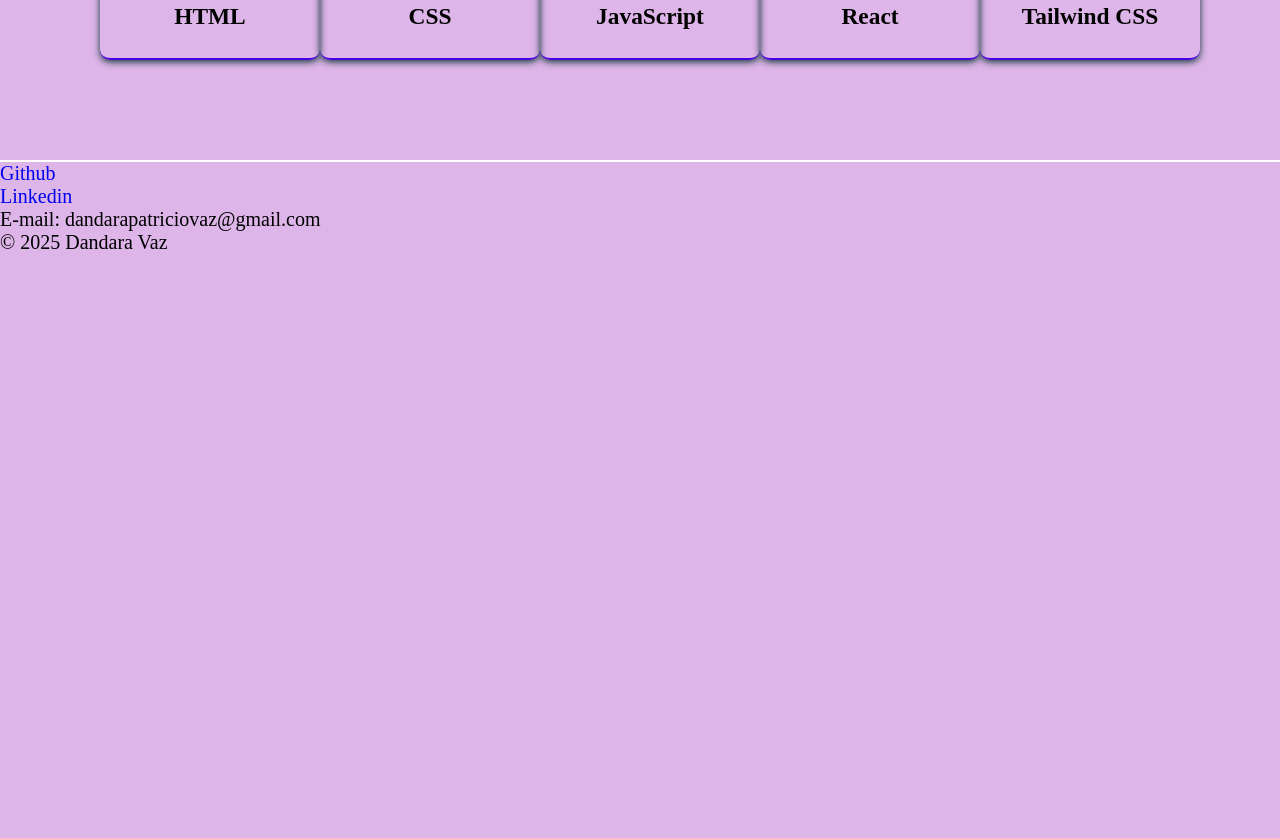
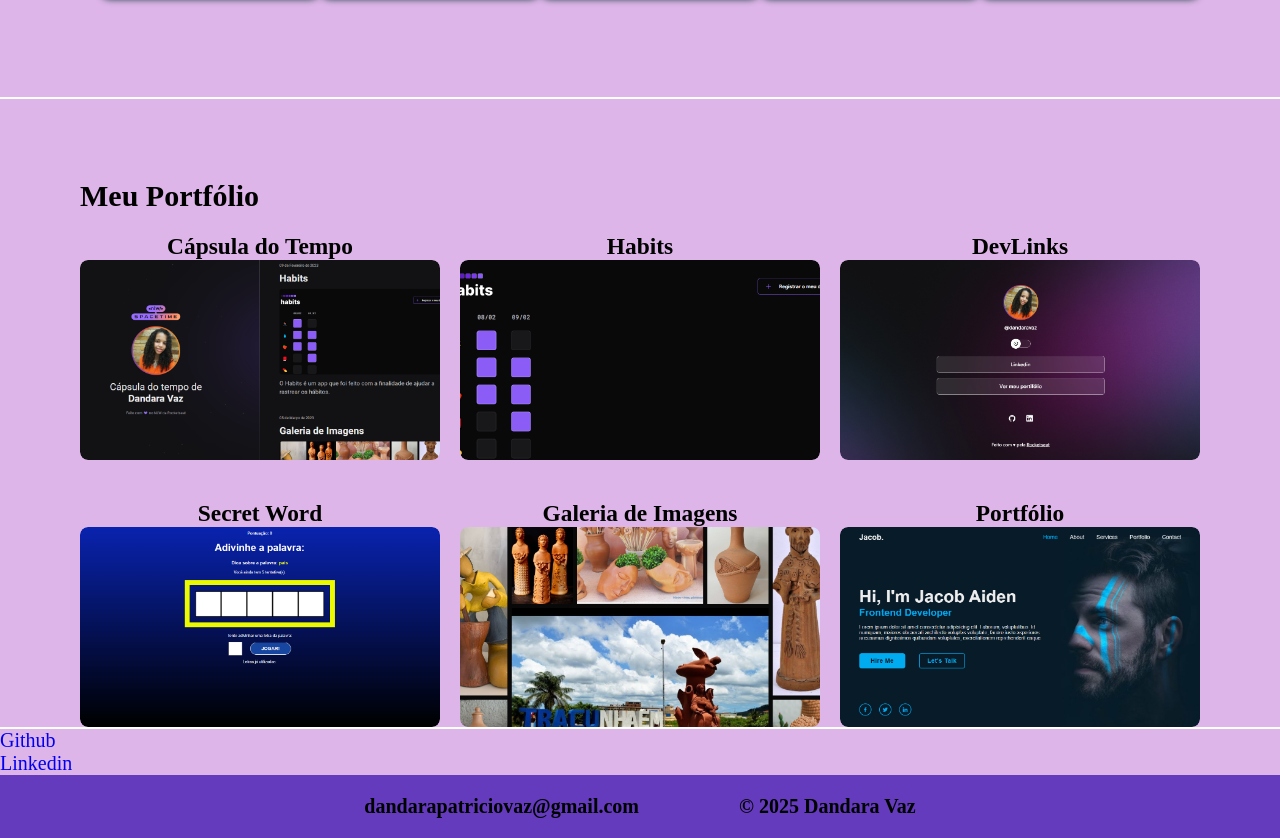
Before and after one commit to DandaraVaz/My_Portfolio, a plain HTML site: page Mapa/index.html in a window 1280 px wide. Shown: the part 1530-2368 px from the top of the page. Before the commit the page ends 1784 px from the top, so only its background shows below. Drawn offline with Linux system fonts and the light colour scheme.

Commit message:
Seção dos Projetos

```diff
--- a/Mapa/index.html
+++ b/Mapa/index.html
@@ -64,7 +64,66 @@
                     </div>
 
                 </section>
-                <section id="#projetos"></section>
+                <section id="projetos">
+                    <div class="portfolio">
+                        <h2>Meu Portfólio</h2>
+                    </div>
+                    <div class="projetos">
+                        <div class="memory">
+                            <a href="https://github.com/DandaraVaz/nlw-spacetime" target="_blank">
+                            <h3>Cápsula do Tempo</h3>
+                            <div>
+                                <img src="./assets/nlw-spacetime.png" alt="Aplicação Web Responsiva de Cápsula do tempo.">
+                            </div>
+                            </a>
+                        </div>
+
+                         <div class="memory">
+                            <a href="https://github.com/DandaraVaz/Habits" target="_blank">
+                            <h3>Habits</h3>
+                            <div>
+                                <img src="./assets/Habits.png" alt="O Habits é um app para ajudar a rastrear os hábitos.">
+                            </div>
+                            </a>
+                        </div>
+
+                        <div class="memory">
+                            <a href="https://github.com/DandaraVaz/DevLinks" target="_blank">
+                            <h3>DevLinks</h3>
+                            <div>
+                                <img src="./assets/DevLinks.png" alt="O DevLinks é um agregador de links para usar como cartão de visitas online.">
+                            </div>
+                            </a>
+                        </div>
+
+                        <div class="memory">
+                            <a href="https://github.com/DandaraVaz/secretword" target="_blank">
+                            <h3>Secret Word</h3>
+                            <div>
+                                <img src="./assets/SecretWord.png" alt="O Secret Word é um jogo para adivinhar palavras a partir das dicas.">
+                            </div>
+                            </a>
+                        </div>
+
+                        <div class="memory">
+                            <a href="https://github.com/DandaraVaz/galeria-grid-area" target="_blank">
+                            <h3>Galeria de Imagens</h3>
+                            <div>
+                                <img src="./assets/Galeria de imagens.png" alt="Galeria com imagens dos artesanatos da cidade de Tracunhaém">
+                            </div>
+                            </a>
+                        </div>
+
+                        <div class="memory">
+                            <a href="https://github.com/DandaraVaz/portifolio-website" target="_blank">
+                            <h3>Portfólio</h3>
+                            <div>
+                                <img src="./assets/portfolio.png" alt="Portfólio">
+                            </div>
+                            </a>
+                        </div>
+                    </div>
+                </section>
             </div>
 
             <aside>
@@ -73,11 +132,12 @@
                     <a href="https://www.linkedin.com/in/dandara-vaz-01b9a9211/" target="_blank">Linkedin</a>
                 </p>
             </aside>
-            <footer>
-                <p>E-mail: dandarapatriciovaz@gmail.com</p>
-                <p>&copy 2025 Dandara Vaz</p>
+        </main>
+            <footer style="background-color: #633bbc; display: flex; padding: 1rem; gap: 5rem; justify-content: center;">
+                <p><strong>dandarapatriciovaz@gmail.com</strong> </p>
+                <p><strong>&copy 2025 Dandara Vaz</strong></p>
             </footer>
-        </main>
+
 
         <script src="script.js"></script>
     </body>
--- a/Mapa/style.css
+++ b/Mapa/style.css
@@ -79,7 +79,7 @@ main {
 /*Seção: Sobre Mim*/
 .about {
     display: flex;
-    padding: 5rem;
+    padding: 4rem;
     align-items: center;
     border-bottom: 0.1rem solid white;
     gap: 3rem;
@@ -89,6 +89,10 @@ main {
     border-radius: 100px;
     width: 470px;
     height: 470px;
+}
+
+.about:hover img {
+    transform: scale(1.1);
 }
 
 .descricao {
@@ -142,11 +146,69 @@ main {
     text-align: center;
     border-radius: 0.5rem;
     border-bottom: 2px solid #4a00e0;
-    box-shadow: 0 2px 7px rgb(14 55 54 / 100%)
+    box-shadow: 0 2px 7px rgb(14 55 54 / 100%);
 }
 
 .items-box h3 {
     margin: 0.7rem 0 0.4rem;
+}
+
+.portfolio {
+    padding-top: 4rem;
+    padding-left: 4rem;
+}
+
+.projetos {
+    display: grid;
+    margin: 0px;
+    padding-right: 4rem;
+    padding-left: 4rem;
+    border-bottom: 2px solid white;
+    grid-template-columns: repeat(auto-fit, minmax(300px, auto));
+    gap: 1rem;
+}
+
+.memory {
+  text-decoration: none;
+}
+
+.memory img {
+    padding: 0px;
+    margin: 0px;
+    width: 100%;
+    height: 100%;
+    gap: 3px;
+    border-radius: 8px;
+    object-fit: cover;
+    animation: entering 0.7s ease-in-out;
+    transition: transform 0.3s ease-in-out;
+}
+
+.memory:hover img {
+    transform: scale(1.1);
+}
+
+.memory h3 {
+    color: black;
+    padding-top: 20px;
+    text-align: center;
+}
+
+.memory div {
+    width: 100%;
+    height: 200px;
+    overflow: hidden;
+    border-radius: 8px;
+}
+
+.memory p {
+  color: black;
+  line-height: 28px;
+}
+
+.footer {
+    display: flex;
+    background-color: #633bbc;
 }
 
 @media (max-width: 999px) {
@@ -195,6 +257,11 @@ main {
         text-align: center;
     }
 
+    .projetos {
+        padding: 1.5rem;
+        margin-top: 2rem;
+    }
+
     /*.body {
         overflow-x: hidden;
     }
```
Also changed, not shown: Mapa/assets/DevLinks.png (added), Mapa/assets/Galeria de imagens.png (added), Mapa/assets/Habits.png (added), Mapa/assets/SecretWord.png (added), Mapa/assets/nlw-spacetime.png (added), Mapa/assets/portfolio.png (added).
